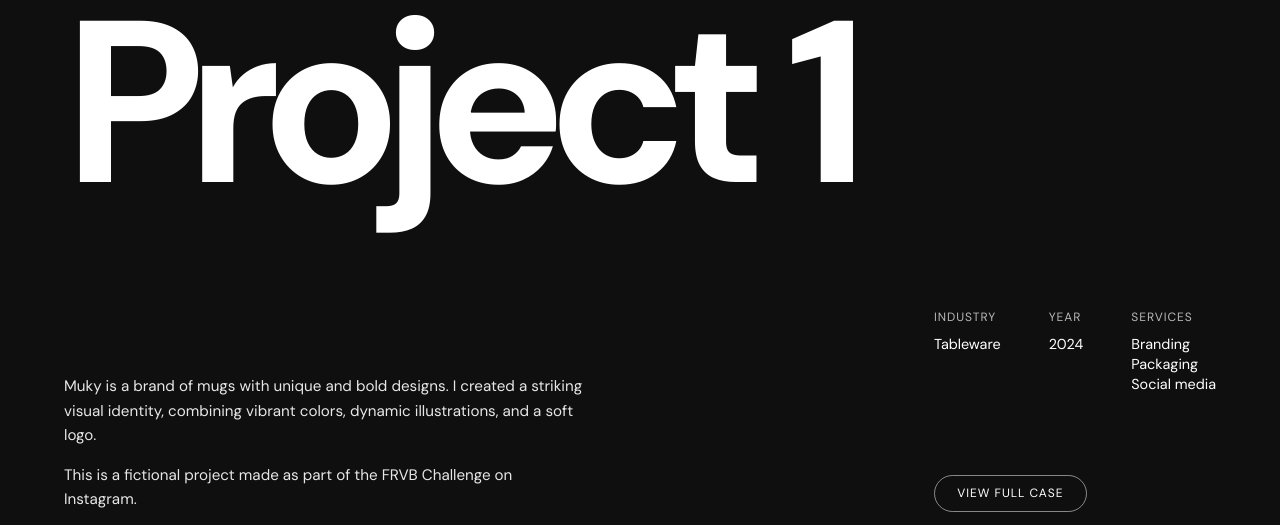
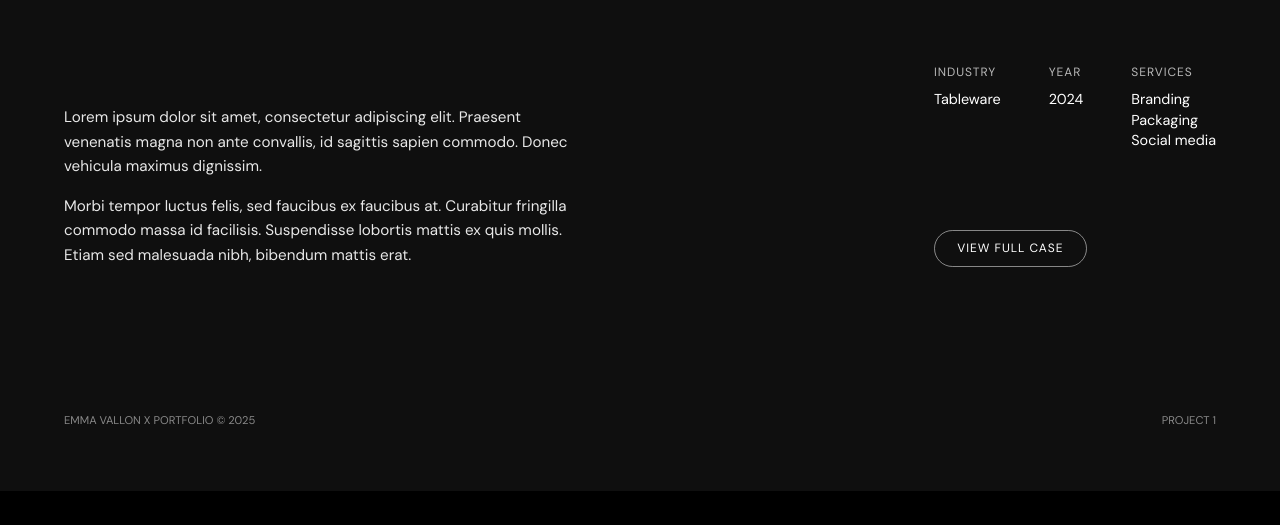
Before and after one commit to arknt/repository-2025-2026, a website with bundled scripts: page student-project-template/index.html in a window 1280 px wide. Shown: the part 3145-3670 px from the top of the page. Built offline with nearby package versions, Linux system fonts and the light colour scheme; files whose address does not match are found by name; a web font is replaced by a local one.

Commit message:
Lorem ipsum 2

```diff
--- a/student-project-template/index.html
+++ b/student-project-template/index.html
@@ -81,8 +81,8 @@
       <h2>ABOUT ME</h2>
 
       <p class="about-description">
-        Lorem ipsum dolor sit amet, consectetur adipiscing elit. Praesent venenatis magna non ante convallis, id sagittis sapien commodo. Donec vehicula maximus dignissim. Fusce facilisis, nunc euismod pulvinar pretium, sapien dui luctus mi, vel porttitor mi libero nec justo. Praesent tempus cursus leo eget bibendum. Morbi tempor luctus felis, sed faucibus ex faucibus at. Curabitur fringilla commodo massa id facilisis. Suspendisse lobortis mattis ex quis mollis. Etiam sed malesuada nibh, bibendum mattis erat. Lorem ipsum dolor sit amet, consectetur adipiscing elit. Mauris sit amet sapien quis libero ornare fringilla. Suspendisse aliquam vulputate nisi, vel ultricies arcu volutpat sed. Nam vulputate, eros convallis rhoncus luctus, odio ipsum ultricies magna, ut consectetur tortor tortor sit amet arcu. Cras et purus dapibus, dapibus justo eu, blandit felis. Duis augue quam, sodales quis suscipit in, dapibus vitae enim.
-      </p>
+        Lorem ipsum dolor sit amet, consectetur adipiscing elit. Praesent venenatis magna non ante convallis, id sagittis sapien commodo. Donec vehicula maximus dignissim.
+        </p>
 
       <hr>
 
@@ -176,13 +176,10 @@
     <!-- LEFT TEXT -->
     <div class="case-description">
       <p>
-        Muky is a brand of mugs with unique and bold designs. I created a
-        striking visual identity, combining vibrant colors, dynamic
-        illustrations, and a soft logo.
+       Lorem ipsum dolor sit amet, consectetur adipiscing elit. Praesent venenatis magna non ante convallis, id sagittis sapien commodo. Donec vehicula maximus dignissim.
       </p>
       <p>
-        This is a fictional project made as part of the FRVB Challenge on
-        Instagram.
+       Morbi tempor luctus felis, sed faucibus ex faucibus at. Curabitur fringilla commodo massa id facilisis. Suspendisse lobortis mattis ex quis mollis. Etiam sed malesuada nibh, bibendum mattis erat.
       </p>
     </div>
 
@@ -294,13 +291,11 @@
     <!-- LEFT TEXT -->
     <div class="case-description">
       <p>
-        Muky is a brand of mugs with unique and bold designs. I created a
-        striking visual identity, combining vibrant colors, dynamic
-        illustrations, and a soft logo.
+       Lorem ipsum dolor sit amet, consectetur adipiscing elit. Praesent venenatis magna non ante convallis, id sagittis sapien commodo. Donec vehicula maximus dignissim.
       </p>
       <p>
-        This is a fictional project made as part of the FRVB Challenge on
-        Instagram.
+
+       Morbi tempor luctus felis, sed faucibus ex faucibus at. Curabitur fringilla commodo massa id facilisis. Suspendisse lobortis mattis ex quis mollis. Etiam sed malesuada nibh, bibendum mattis erat.
       </p>
     </div>
 
@@ -371,13 +366,11 @@
     <!-- LEFT TEXT -->
     <div class="case-description">
       <p>
-        Muky is a brand of mugs with unique and bold designs. I created a
-        striking visual identity, combining vibrant colors, dynamic
-        illustrations, and a soft logo.
+      Lorem ipsum dolor sit amet, consectetur adipiscing elit. Praesent venenatis magna non ante convallis, id sagittis sapien commodo. Donec vehicula maximus dignissim.
       </p>
       <p>
-        This is a fictional project made as part of the FRVB Challenge on
-        Instagram.
+
+       Morbi tempor luctus felis, sed faucibus ex faucibus at. Curabitur fringilla commodo massa id facilisis. Suspendisse lobortis mattis ex quis mollis. Etiam sed malesuada nibh, bibendum mattis erat.
       </p>
     </div>
 
```
